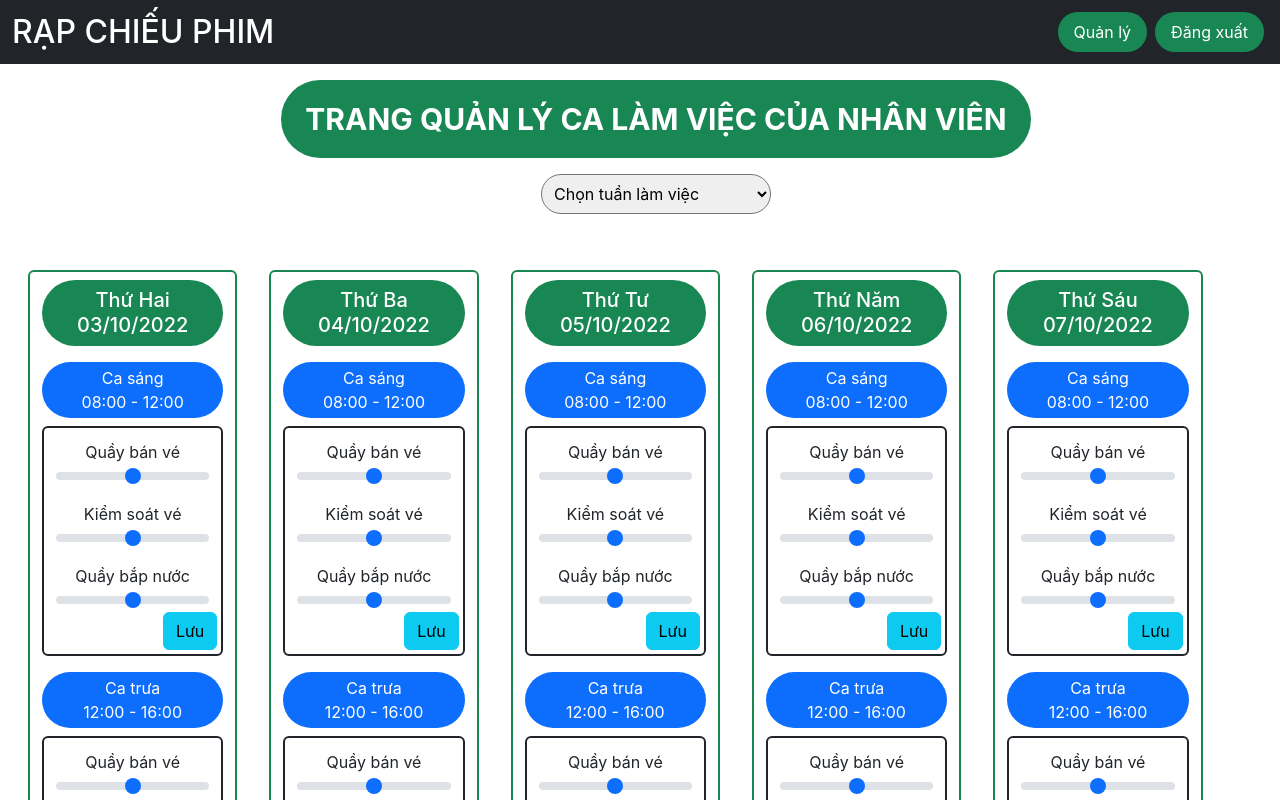
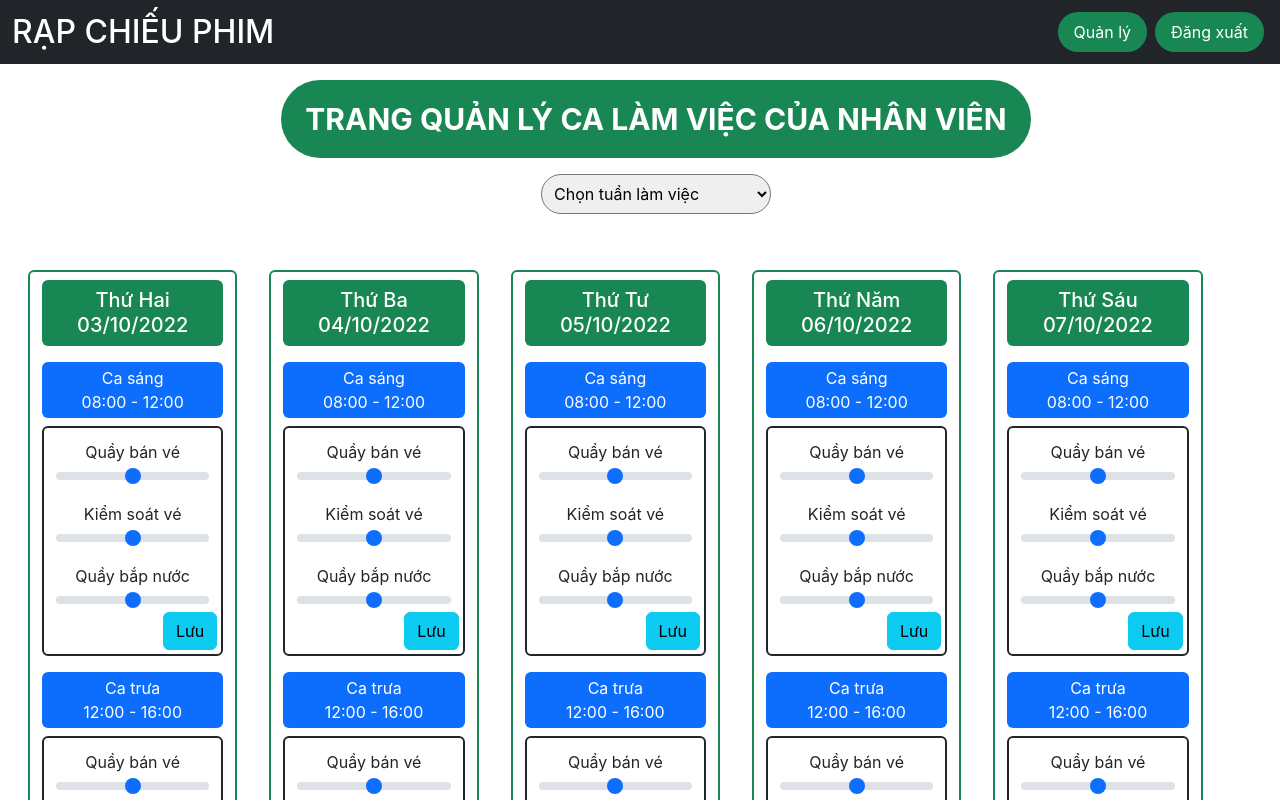
Before and after one commit to nguyendhst/project-movie-ticket-booking, a React (Create React App) app: page /manage-shift in a window 1280 px wide. Shown: the top 800 px of the page. Built offline with nearby package versions, Linux system fonts and the light colour scheme.

Commit message:
Update index.js

```diff
--- a/src/pages/ManageShift/Component/Board/index.js
+++ b/src/pages/ManageShift/Component/Board/index.js
@@ -21,7 +21,7 @@ const Shift = (props) => {
     return (
         <>
             <div className="my-2">
-                <div className="bg-primary rounded-pill text-white mt-3 p-1">
+                <div className="bg-primary rounded text-white mt-3 p-1">
                     {props.shift}<br/>{props.time}
                 </div>
                 <div className="card card-body my-2 border border-dark rounded p-2">
@@ -51,7 +51,7 @@ const DateInWeek = (props) => {
     return (
         <>
             <div className="col-xxl col-lg-2 col-md-3 col-sm-4 m-3 border border-success border-2 rounded">
-                <div className="bg-success rounded-pill text-white p-2 my-2">
+                <div className="bg-success rounded text-white p-2 my-2">
                     <span className="h5">{props.name}</span><br/>
                     <span className="h5">{props.date}</span>
                 </div>
```
